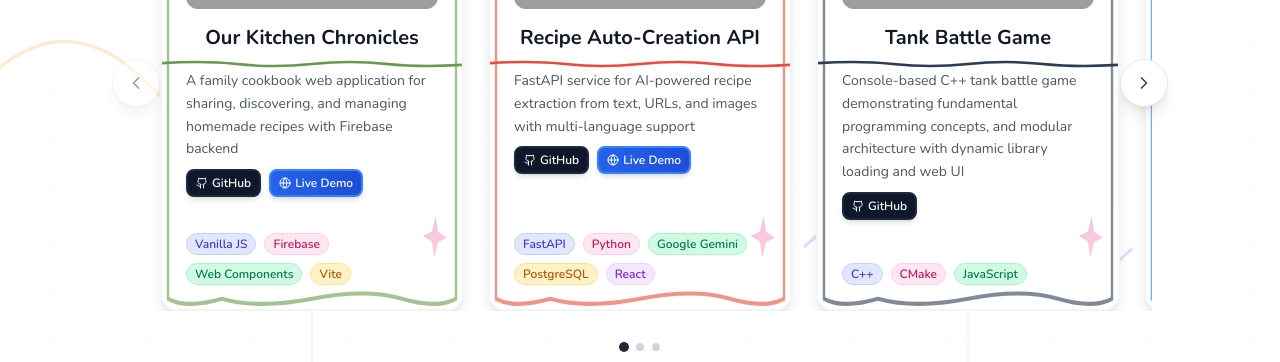
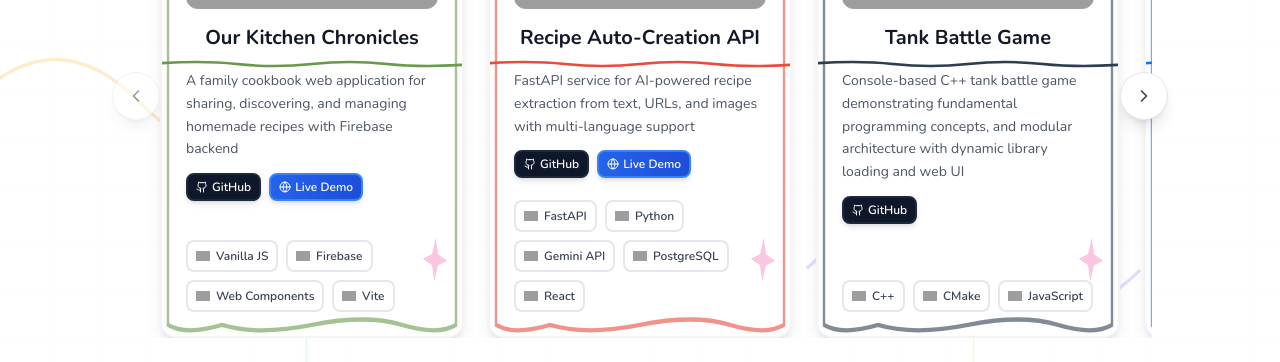
Before and after one commit to roiguri/landing-page, a Next.js app: page / in a window 1280 px wide. Shown: the part 1065-1427 px from the top of the page. Built offline with nearby package versions, Linux system fonts and the light colour scheme; grey boxes are pictures that could not be loaded.

Commit message:
Style/Improve tech chips
- add icons
- improve chip style
- improve chip positioning within project card

```diff
--- a/src/components/Projects/ProjectCard.jsx
+++ b/src/components/Projects/ProjectCard.jsx
@@ -2,19 +2,12 @@ import React, { useState } from "react";
 import { motion } from "framer-motion";
 import { ExternalLink, Github, Globe } from "lucide-react";
 import Image from "next/image";
+import TechIcon from "../TechIcon";
+import { getTechIcon } from "../../utils/techIcons";
 
 export default function ProjectCard({ project }) {
   const [isDragging, setIsDragging] = useState(false);
 
-  // Playful colors for tags
-  const tagColors = [
-    { bg: "bg-indigo-100", text: "text-indigo-700", border: "border-indigo-200", accent: "#6366F1" },
-    { bg: "bg-pink-100", text: "text-pink-700", border: "border-pink-200", accent: "#EC4899" },
-    { bg: "bg-emerald-100", text: "text-emerald-700", border: "border-emerald-200", accent: "#10B981" },
-    { bg: "bg-amber-100", text: "text-amber-700", border: "border-amber-200", accent: "#F59E0B" },
-    { bg: "bg-purple-100", text: "text-purple-700", border: "border-purple-200", accent: "#8B5CF6" },
-    { bg: "bg-cyan-100", text: "text-cyan-700", border: "border-cyan-200", accent: "#06B6D4" },
-  ];
 
   const handleClick = () => {
     // Only navigate if we weren't dragging
@@ -41,11 +34,10 @@ export default function ProjectCard({ project }) {
 
   return (
     <motion.div
-      className="relative bg-white rounded-2xl p-6 shadow-lg border-2 border-gray-100 overflow-hidden h-[520px] min-w-[300px] flex flex-col cursor-pointer group"
+      className="relative bg-white rounded-2xl p-6 shadow-lg border-2 border-gray-100 overflow-hidden min-h-[520px] min-w-[300px] flex flex-col cursor-pointer group h-full"
       whileHover={{
         y: -6,
-        rotate: 0.3,
-        scale: 1.01
+        scale: 1.02
       }}
       whileTap={{ scale: 0.98 }}
       initial={{ opacity: 0, y: 20 }}
@@ -239,14 +231,14 @@ export default function ProjectCard({ project }) {
           </svg>
         </div>
 
-        {/* Description */}
-        <div className="flex-grow flex flex-col">
-          <p className="text-gray-600 leading-relaxed text-sm group-hover:text-gray-700 transition-colors duration-300">
+        {/* Description and Project Links */}
+        <div className="flex-grow flex flex-col min-h-0">
+          <p className="text-gray-600 leading-relaxed text-sm group-hover:text-gray-700 transition-colors duration-300 mb-3">
             {project.summary}
           </p>
 
-          {/* Project links chips - positioned right after description with no spacing */}
-          <div className="flex flex-wrap gap-1.5 sm:gap-2 mt-2">
+          {/* Project links chips - positioned right after description */}
+          <div className="flex flex-wrap gap-1.5 sm:gap-2">
             {project.github && (
               <motion.button
                 onClick={(e) => handleChipClick(e, project.github)}
@@ -282,11 +274,14 @@ export default function ProjectCard({ project }) {
               </motion.button>
             )}
           </div>
+        </div>
 
-          {/* Enhanced tags without dots and better styling - positioned at bottom with space from links */}
+        {/* Enhanced tech stack chips positioned at bottom - moved outside flex-grow container */}
         <div className="flex flex-wrap gap-1.5 sm:gap-2 mt-auto pt-4 max-w-full">
           {project.tags.map((tag, index) => {
-              const colorScheme = tagColors[index % tagColors.length];
+            const iconData = getTechIcon(tag);
+            const hasIcon = !!iconData;
+
             return (
               <motion.span
                 key={index}
@@ -298,22 +293,31 @@ export default function ProjectCard({ project }) {
                   type: "spring",
                   stiffness: 200
                 }}
-                  className={`inline-flex items-center px-2 py-0.5 rounded-full text-xs font-semibold border ${colorScheme.bg} ${colorScheme.text} ${colorScheme.border} relative overflow-hidden transition-all duration-300 group-hover:shadow-md group-hover:border-opacity-60 flex-shrink-0`}
+                className="inline-flex items-center px-2 py-1.5 rounded-lg text-xs font-semibold border-2 flex-shrink-0 bg-white/90 backdrop-blur-sm text-gray-700 border-gray-200"
                 style={{
-                    background: `linear-gradient(135deg, ${colorScheme.bg.replace('bg-', '').replace('-100', '')}20 0%, ${colorScheme.bg.replace('bg-', '').replace('-100', '')}10 100%)`
+                  background: 'rgba(255, 255, 255, 0.95)',
+                  WebkitFontSmoothing: 'antialiased',
+                  MozOsxFontSmoothing: 'grayscale',
+                  textRendering: 'optimizeLegibility',
+                  WebkitBackfaceVisibility: 'hidden',
+                  backfaceVisibility: 'hidden',
+                  transform: 'translateZ(0)'
                 }}
               >
-                  {/* Subtle shine effect on hover */}
-                  <motion.div
-                    className="absolute inset-0 bg-gradient-to-r from-transparent via-white/20 to-transparent opacity-0 group-hover:opacity-100 -translate-x-full group-hover:translate-x-full transition-all duration-500"
-                    style={{ width: '200%' }}
+                {/* Icon with proper spacing */}
+                {hasIcon && (
+                  <TechIcon
+                    techName={tag}
+                    size={14}
+                    className="mr-1.5 flex-shrink-0"
+                    useOriginalColors={true}
                   />
+                )}
 
-                  <span className="relative z-10">{tag}</span>
+                <span className="whitespace-nowrap">{tag}</span>
               </motion.span>
             );
           })}
-          </div>
         </div>
       </div>
 
--- a/src/components/Projects/ProjectCarousel.tsx
+++ b/src/components/Projects/ProjectCarousel.tsx
@@ -147,7 +147,7 @@ const ProjectCarousel: React.FC<ProjectCarouselProps> = ({ projects, showComingS
         className="overflow-hidden px-8 pt-8"
       >
         <motion.div
-          className="flex gap-6"
+          className="flex gap-6 items-stretch"
           drag="x"
           dragConstraints={{
             left: Math.min(0, -getMaxScrollDistance()),
@@ -175,7 +175,7 @@ const ProjectCarousel: React.FC<ProjectCarouselProps> = ({ projects, showComingS
                 minWidth: cardWidth || 'auto',
                 maxWidth: cardWidth || 'none'
               }}
-              className="flex-shrink-0"
+              className="flex-shrink-0 flex"
             >
               <ProjectCard project={project} />
             </motion.div>
--- /dev/null
+++ b/src/components/TechIcon.tsx
@@ -0,0 +1,40 @@
+import React, { useState } from 'react';
+import { getTechIcon } from '../utils/techIcons';
+
+interface TechIconProps {
+  techName: string;
+  size?: number;
+  className?: string;
+  useOriginalColors?: boolean;
+}
+
+export default function TechIcon({
+  techName,
+  size = 16,
+  className = '',
+  useOriginalColors = true
+}: TechIconProps) {
+  const [imageError, setImageError] = useState(false);
+  const iconData = getTechIcon(techName);
+
+  // If no icon available or image failed to load, return null (text-only fallback)
+  if (!iconData || imageError) {
+    return null;
+  }
+
+  return (
+    <img
+      src={iconData.iconUrl}
+      alt={`${iconData.name} icon`}
+      width={size}
+      height={size}
+      className={`inline-block ${className}`}
+      style={{
+        filter: useOriginalColors ? 'none' : 'brightness(0) saturate(100%)',
+        transition: 'filter 0.2s ease'
+      }}
+      onError={() => setImageError(true)}
+      loading="lazy"
+    />
+  );
+}
--- a/src/data/projects.ts
+++ b/src/data/projects.ts
@@ -17,7 +17,7 @@ export const projects: Project[] = [
     title: "Recipe Auto-Creation API",
     summary: "FastAPI service for AI-powered recipe extraction from text, URLs, and images with multi-language support",
     thumbnail: "/images/recipe-api.png",
-    tags: ["FastAPI", "Python", "Google Gemini", "PostgreSQL", "React"],
+    tags: ["FastAPI", "Python", "Gemini API", "PostgreSQL", "React"],
     color: "#e74c3c",
     link: "https://recipe-reader-demo.netlify.app",
     github: "https://github.com/roiguri/recipe-reader",
--- /dev/null
+++ b/src/utils/techIcons.ts
@@ -0,0 +1,121 @@
+// Tech stack icon mapping using DevIcons CDN for colored official brand icons
+// https://devicons.github.io/devicon/ - provides colored brand icons
+
+export interface TechIcon {
+  name: string;
+  iconUrl: string;
+  color: string; // Official brand color
+}
+
+// Mapping of technology names to their official colored icons
+export const techIconMap: Record<string, TechIcon> = {
+  // JavaScript & Related
+  "JavaScript": {
+    name: "JavaScript",
+    iconUrl: "https://cdn.jsdelivr.net/gh/devicons/devicon@latest/icons/javascript/javascript-original.svg",
+    color: "#F7DF1E"
+  },
+  "Vanilla JS": {
+    name: "JavaScript",
+    iconUrl: "https://cdn.jsdelivr.net/gh/devicons/devicon@latest/icons/javascript/javascript-original.svg",
+    color: "#F7DF1E"
+  },
+  "React": {
+    name: "React",
+    iconUrl: "https://cdn.jsdelivr.net/gh/devicons/devicon@latest/icons/react/react-original.svg",
+    color: "#61DAFB"
+  },
+  "Next.js": {
+    name: "Next.js",
+    iconUrl: "https://cdn.jsdelivr.net/gh/devicons/devicon@latest/icons/nextjs/nextjs-original.svg",
+    color: "#000000"
+  },
+
+  // Python & Related
+  "Python": {
+    name: "Python",
+    iconUrl: "https://cdn.jsdelivr.net/gh/devicons/devicon@latest/icons/python/python-original.svg",
+    color: "#3776AB"
+  },
+  "FastAPI": {
+    name: "FastAPI",
+    iconUrl: "https://cdn.jsdelivr.net/gh/devicons/devicon@latest/icons/fastapi/fastapi-original.svg",
+    color: "#009688"
+  },
+  "OpenCV": {
+    name: "OpenCV",
+    iconUrl: "https://cdn.jsdelivr.net/gh/devicons/devicon@latest/icons/opencv/opencv-original.svg",
+    color: "#5C3EE8"
+  },
+
+  // C++ & Build Tools
+  "C++": {
+    name: "C++",
+    iconUrl: "https://cdn.jsdelivr.net/gh/devicons/devicon@latest/icons/cplusplus/cplusplus-original.svg",
+    color: "#00599C"
+  },
+  "CMake": {
+    name: "CMake",
+    iconUrl: "https://cdn.jsdelivr.net/gh/devicons/devicon@latest/icons/cmake/cmake-original.svg",
+    color: "#064F8C"
+  },
+
+  // Databases
+  "PostgreSQL": {
+    name: "PostgreSQL",
+    iconUrl: "https://cdn.jsdelivr.net/gh/devicons/devicon@latest/icons/postgresql/postgresql-original.svg",
+    color: "#4169E1"
+  },
+  "Firebase": {
+    name: "Firebase",
+    iconUrl: "https://cdn.jsdelivr.net/gh/devicons/devicon@latest/icons/firebase/firebase-original.svg",
+    color: "#FFCA28"
+  },
+
+  // Build Tools & Dev Tools
+  "Vite": {
+    name: "Vite",
+    iconUrl: "https://cdn.jsdelivr.net/gh/devicons/devicon@latest/icons/vitejs/vitejs-original.svg",
+    color: "#646CFF"
+  },
+  "Chrome Extension": {
+    name: "Google Chrome",
+    iconUrl: "https://cdn.jsdelivr.net/gh/devicons/devicon@latest/icons/chrome/chrome-original.svg",
+    color: "#4285F4"
+  },
+
+  // AI & APIs
+  "Gemini API": {
+    name: "Gemini",
+    iconUrl: "https://www.gstatic.com/lamda/images/gemini_sparkle_v002_d4735304ff6292a690345.svg",
+    color: "#1E88E5"
+  },
+
+  // Web Components (using HTML5 icon as closest match)
+  "Web Components": {
+    name: "HTML5",
+    iconUrl: "https://cdn.jsdelivr.net/gh/devicons/devicon@latest/icons/html5/html5-original.svg",
+    color: "#E34F26"
+  }
+};
+
+/**
+ * Get icon data for a technology
+ */
+export function getTechIcon(techName: string): TechIcon | null {
+  return techIconMap[techName] || null;
+}
+
+/**
+ * Check if a technology has an official icon available
+ */
+export function hasTechIcon(techName: string): boolean {
+  return techName in techIconMap;
+}
+
+/**
+ * Get all available tech icons
+ */
+export function getAllTechIcons(): Record<string, TechIcon> {
+  return techIconMap;
+}
```
Lines whose indentation alone changed are shown as unchanged.
